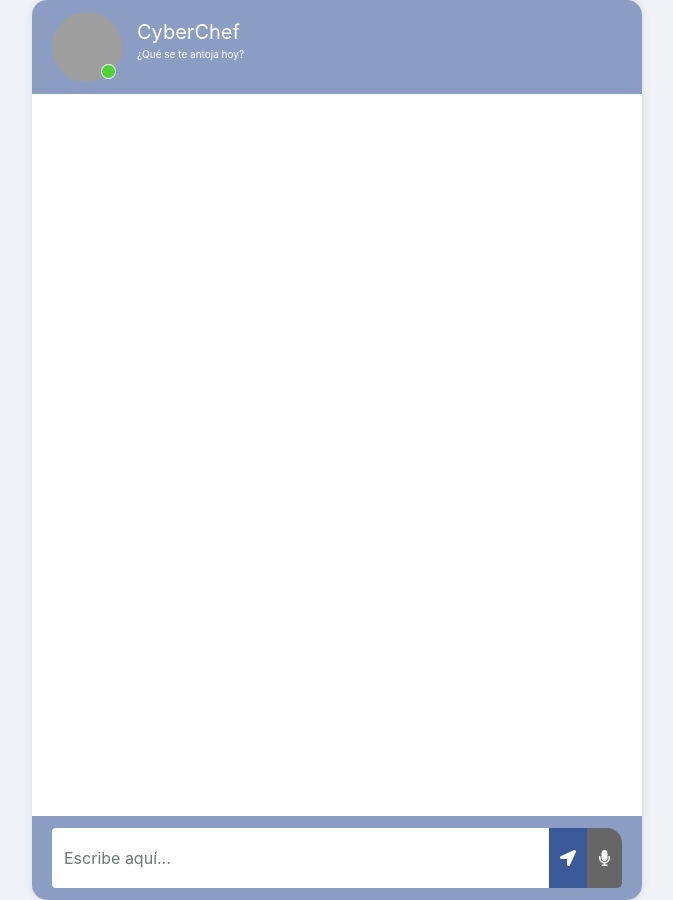
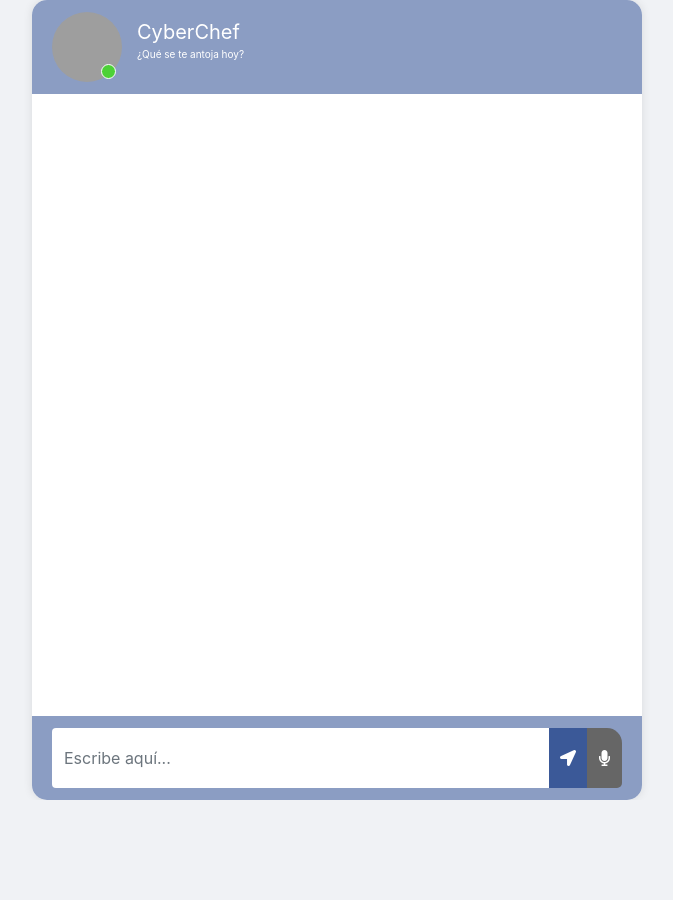
Before and after one commit to LuisRosado/modularcyberchef, a Flask app: page /bienvenido in a window 1280 px wide. Shown: the whole page, without its empty margins (303-976 px from the left). After the commit the page ends 800 px from the top, so only its background shows below. Run offline with Flask 3, Linux system fonts and the light colour scheme; the visitor is signed in with stand-in values (Sample User, id 1); some libraries are stand-ins or nearby versions; grey boxes are pictures that could not be loaded.

Commit message:
ajuste tamaño

```diff
--- a/static/css/style.css
+++ b/static/css/style.css
@@ -13,7 +13,7 @@
 	margin-bottom: auto;
 }
 .card{
-	height: 900px;
+	height: 800px;
 	border: none !important;
 	border-radius: 15px !important;
 	background-color: #ffffff;
```
